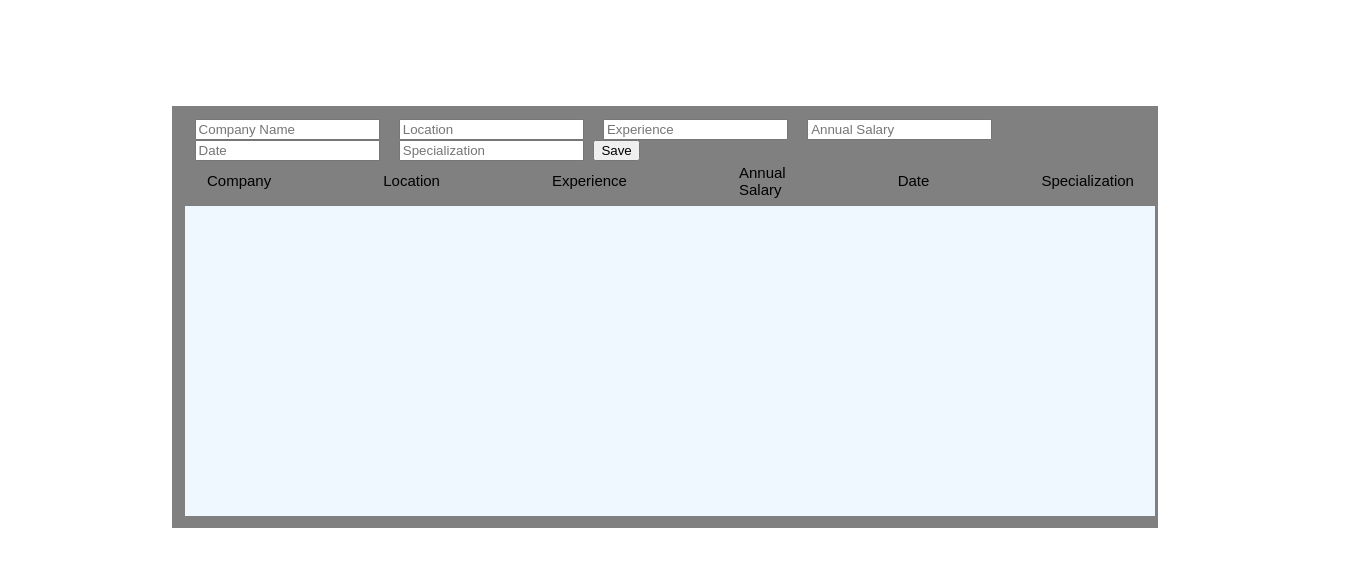
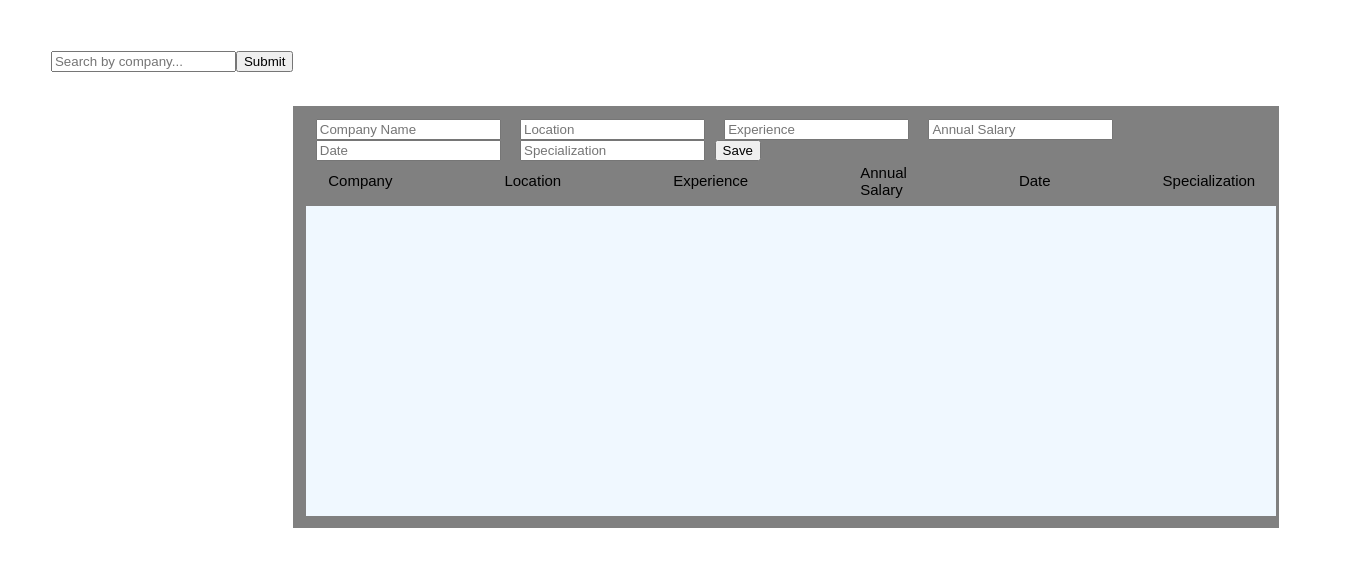
Before and after one commit to yergozhin/levels_kz, a React (Create React App) app: page / in a window 1280 px wide. Shown: the top 566 px of the page, 1347 px wide, since content can reach past the window. Built offline with nearby package versions, Linux system fonts and the light colour scheme.

Commit message:
src/App.css src/pages/Main.jsx

```diff
--- a/src/App.css
+++ b/src/App.css
@@ -71,3 +71,6 @@
   overflow-y: scroll;
   background-color: aliceblue;
 }
+.navigation-menu .search-container {
+  margin-bottom: 10%;
+}
--- a/src/pages/Main.jsx
+++ b/src/pages/Main.jsx
@@ -42,6 +42,12 @@ export default function Home(){
     }
     return (
         <div className="navigation-menu">
+            <div class="search-container">
+                <input type="text" placeholder="Search by company..." name="search"/>
+                <button type="submit">
+                    Submit
+                </button>
+            </div>
             <div className="table-menu">
                 <input value={company} onChange={handleCompanyChange} type="text" name="company" placeholder="Company Name" className="myInputs"/>
                 <input value={location} onChange={handleLoctionChange} type="text" name="location" placeholder="Location" className="myInputs"/>
```
